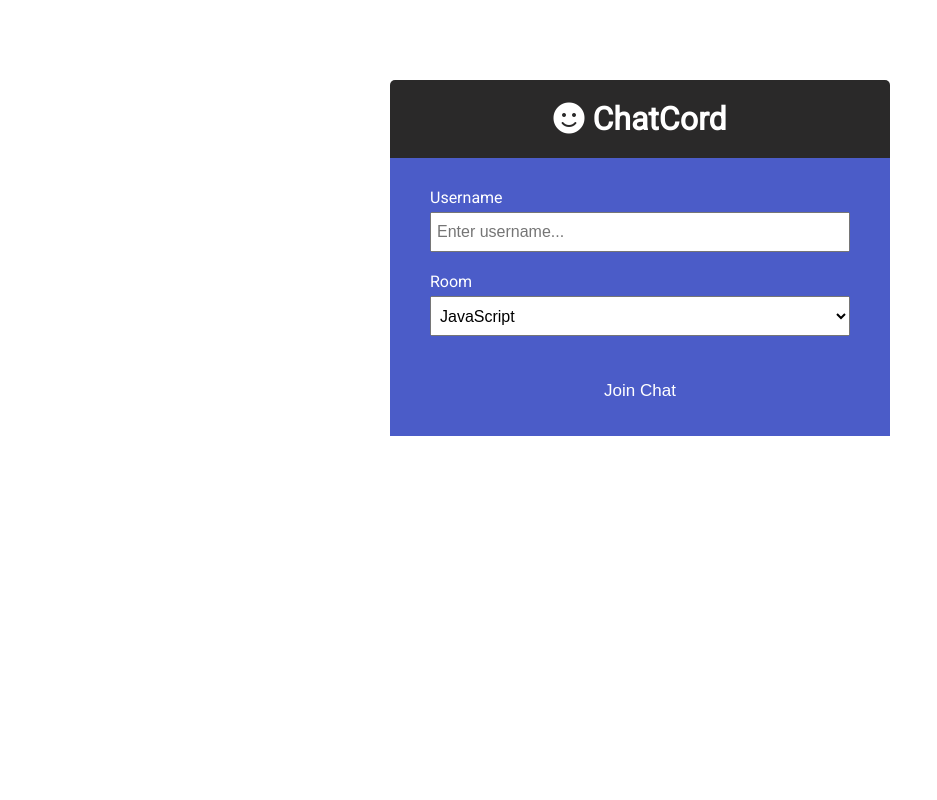
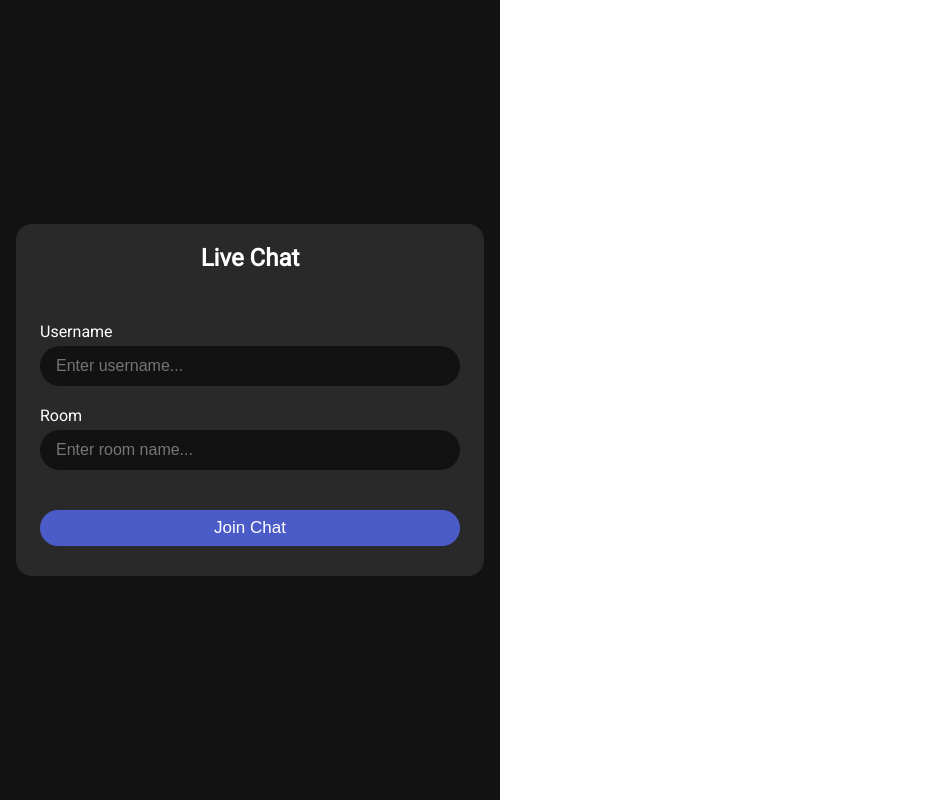
Before and after one commit to sudeepgumaste/LiveChat, a website: page public/index.html in a window 1280 px wide. Shown: the whole page, without its empty margins (0-937 px from the left). Drawn offline with Linux system fonts and the light colour scheme.

Commit message:
Modified theme a bit| switched fixed rooms to different names

```diff
--- a/public/css/style.css
+++ b/public/css/style.css
@@ -34,6 +34,7 @@ a {
 	padding: 5px 15px;
 	background: var(--primary-color);
 	border: 0;
+	border-radius: 1.5rem;
 	font-size: 17px;
 }
 
@@ -85,6 +86,15 @@ a {
 	border-radius: 1rem;
 	border-bottom-right-radius: 0;
 	margin-left: 3rem;
+	background: var(--primary-color);
+}
+
+.chat-messages .message.self .meta{
+	color: white;
+}
+
+.chat-messages .message.self .meta span {
+	color: rgb(209, 202, 202);
 }
 
 .chat-messages .message .meta {
@@ -113,26 +123,44 @@ a {
 	padding: 5px;
 	height: 40px;
 	flex: 1;
+	border-radius: 1.5rem;
+	border: none;
+	background: var(--background-color);
+	padding: 0 1rem;
+	color: #fff;
+	margin-right: 1rem;
+}
+
+.chat-form-container input[type='text']:focus{
+	outline: none;
 }
 
 /* Join Page */
 .join-container {
 	max-width: 500px;
-	margin: 80px auto;
+	height: 100vh;
+	display: flex;
+	padding:0 1rem;
+	flex-direction: column;
+	justify-content: center;
 	color: #fff;
+	background-color: var(--background-color);
+
 }
 
 .join-header {
 	text-align: center;
 	padding: 20px;
 	background: var(--dark-color);
-	border-top-left-radius: 5px;
-	border-top-right-radius: 5px;
+	border-top-left-radius: 1rem;
+	border-top-right-radius: 1rem;
 }
 
 .join-main {
-	padding: 30px 40px;
-	background: var(--primary-color);
+	padding: 30px 1.5rem;
+	background: var(--dark-color);
+	border-bottom-left-radius: 1rem;
+	border-bottom-right-radius: 1rem;
 }
 
 .join-main p {
@@ -153,6 +181,20 @@ a {
 	padding: 5px;
 	height: 40px;
 	width: 100%;
+	font-size: 16px;
+	padding: 5px;
+	height: 40px;
+	flex: 1;
+	border-radius: 1.5rem;
+	border: none;
+	background: var(--background-color);
+	padding: 0 1rem;
+	color: #fff;
+	margin-right: 1rem;
+}
+
+.join-main input[type='text']:focus{
+	outline: none;
 }
 
 .join-main select {
@@ -165,7 +207,10 @@ a {
 .join-main .btn {
 	margin-top: 20px;
 	width: 100%;
+	padding:0.5rem 1rem;
 }
+
+
 
 @media (max-width: 700px) {
 	.chat-main {
--- a/public/index.html
+++ b/public/index.html
@@ -11,12 +11,12 @@
 			crossorigin="anonymous"
 		/>
 		<link rel="stylesheet" href="css/style.css" />
-		<title>ChatCord App</title>
+		<title>Live Chat App</title>
 	</head>
 	<body>
 		<div class="join-container">
 			<header class="join-header">
-				<h1><i class="fas fa-smile"></i> ChatCord</h1>
+				<h2>Live Chat</h2>
 			</header>
 			<main class="join-main">
 				<form action="chat.html">
@@ -32,14 +32,13 @@
 					</div>
 					<div class="form-control">
 						<label for="room">Room</label>
-						<select name="room" id="room">
-							<option value="JavaScript">JavaScript</option>
-							<option value="Python">Python</option>
-							<option value="PHP">PHP</option>
-							<option value="C#">C#</option>
-							<option value="Ruby">Ruby</option>
-							<option value="Java">Java</option>
-						</select>
+						<input
+							type="text"
+							name="room"
+							id="room"
+							placeholder="Enter room name..."
+							required
+						/>
 					</div>
 					<button type="submit" class="btn">Join Chat</button>
 				</form>
--- a/server.js
+++ b/server.js
@@ -14,7 +14,7 @@ const io = socketio(server);
 // setting static port
 app.use(express.static(path.join(__dirname, 'public')));
 
-const botName = 'ChatCord Bot';
+const botName = 'LiveChat Bot';
 
 // Run when client connects
 io.on('connection', socket => {
@@ -22,7 +22,7 @@ io.on('connection', socket => {
     const user = userJoin(socket.id, username, room);
     socket.join(user.room);
     // single client -> socket.emit
-    socket.emit('message', formatMessage(botName, 'Welcome to ChatCord!'));
+    socket.emit('message', formatMessage(botName, 'Welcome to LiveChat!'));
     // broadcast when use connects
     // broadcast to everone except the new connection
     socket.broadcast.to(user.room).emit(
```
Also changed, not shown: public/chat.html (+2 -2 lines).
